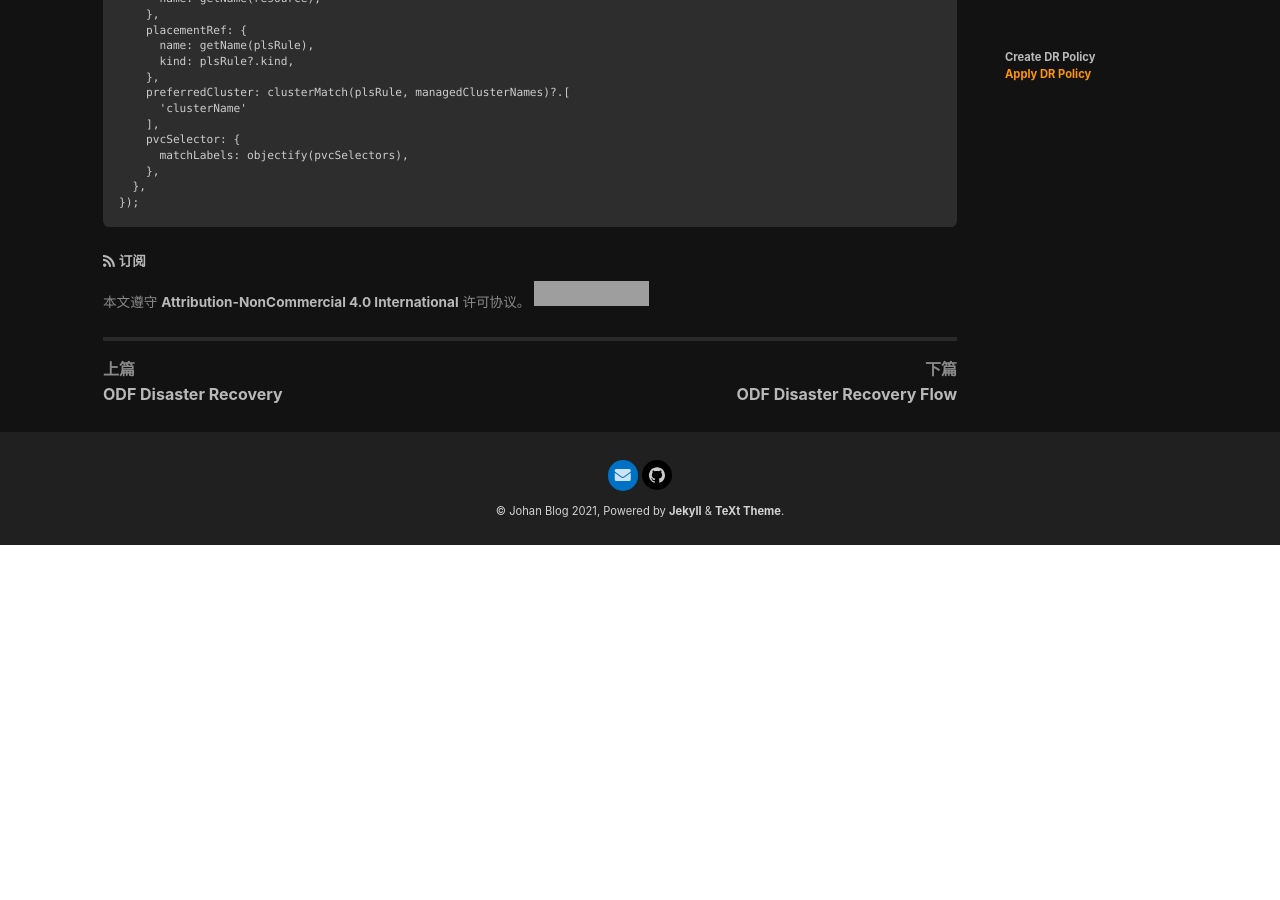
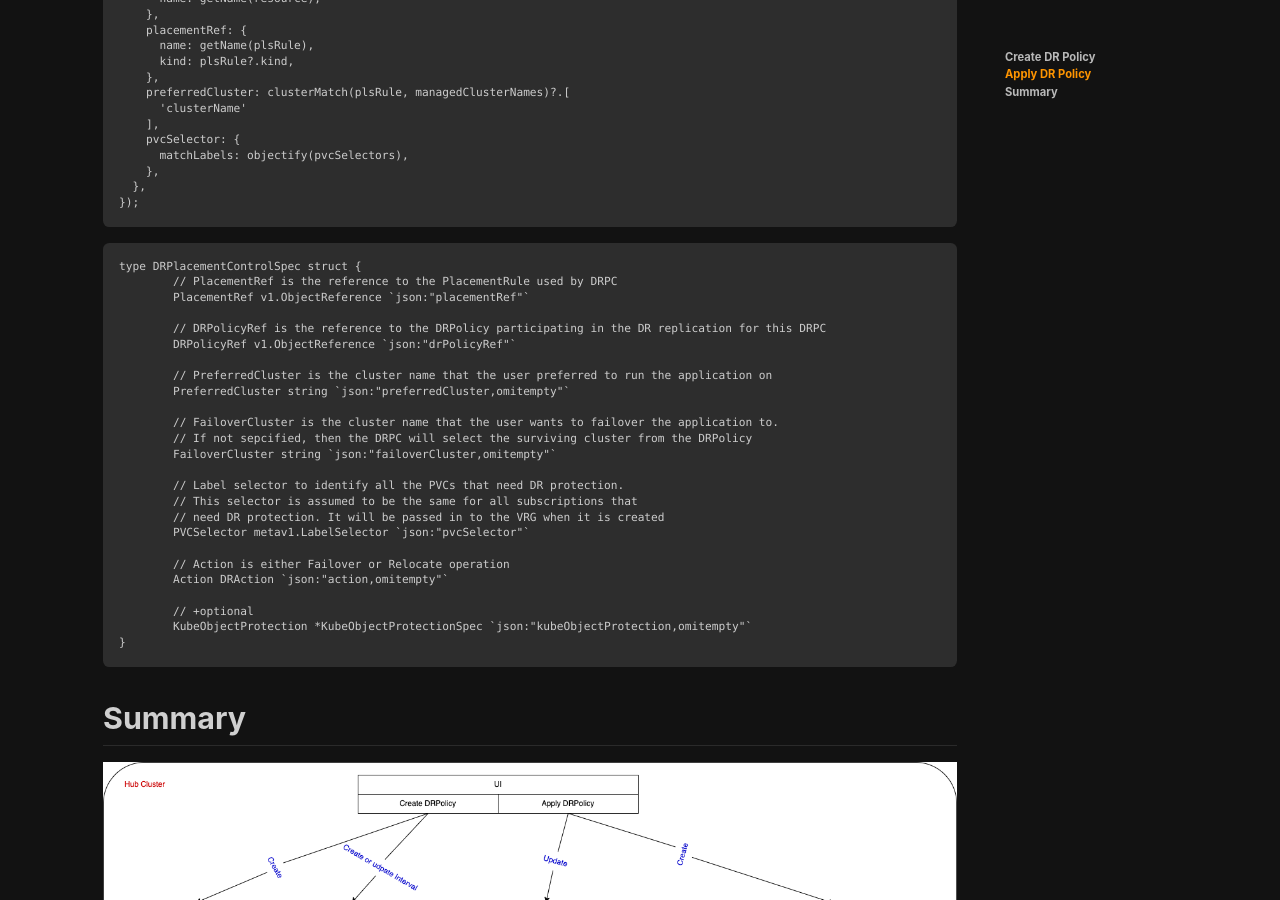
Before and after one commit to youhangwang/youhangwang.github.io, a Jekyll site: the page built from _posts/2022-11-05-openshift-dr-console.md, in a window 1280 px wide and 900 px high, scrolled down 6119 px. Built offline with Jekyll 4.4.1, drawn with Linux system fonts in a browser that asks for light colours; nearby versions of some CDN libraries; before the commit the page ends 6664 px from its top, so only the background shows below that; some of the changed text lies outside the part shown; grey boxes are pictures that could not be loaded.

Commit message:
refine dr console

````diff
--- a/_posts/2022-11-05-openshift-dr-console.md
+++ b/_posts/2022-11-05-openshift-dr-console.md
@@ -80,7 +80,7 @@ const payload: MirrorPeerKind = {
           metadata: { generateName: 'mirror-peer-' },
           spec: {
             manageS3: true,
-            type: state.-,
+            type: state.replication,
             schedulingIntervals:
               state.replication === REPLICATION_TYPE.ASYNC
                 ? [state.syncTime]
@@ -264,3 +264,34 @@ const getDRPlacementControlKindObj = (
   },
 });
 ```
+```
+type DRPlacementControlSpec struct {
+	// PlacementRef is the reference to the PlacementRule used by DRPC
+	PlacementRef v1.ObjectReference `json:"placementRef"`
+
+	// DRPolicyRef is the reference to the DRPolicy participating in the DR replication for this DRPC
+	DRPolicyRef v1.ObjectReference `json:"drPolicyRef"`
+
+	// PreferredCluster is the cluster name that the user preferred to run the application on
+	PreferredCluster string `json:"preferredCluster,omitempty"`
+
+	// FailoverCluster is the cluster name that the user wants to failover the application to.
+	// If not sepcified, then the DRPC will select the surviving cluster from the DRPolicy
+	FailoverCluster string `json:"failoverCluster,omitempty"`
+
+	// Label selector to identify all the PVCs that need DR protection.
+	// This selector is assumed to be the same for all subscriptions that
+	// need DR protection. It will be passed in to the VRG when it is created
+	PVCSelector metav1.LabelSelector `json:"pvcSelector"`
+
+	// Action is either Failover or Relocate operation
+	Action DRAction `json:"action,omitempty"`
+
+	// +optional
+	KubeObjectProtection *KubeObjectProtectionSpec `json:"kubeObjectProtection,omitempty"`
+}
+```
+
+## Summary
+
+![Summary](../../../assets/images/posts/odr-ui.drawio.png)
````
Also changed, not shown: assets/images/posts/odr-ui.drawio.png (added), 1 other file.
